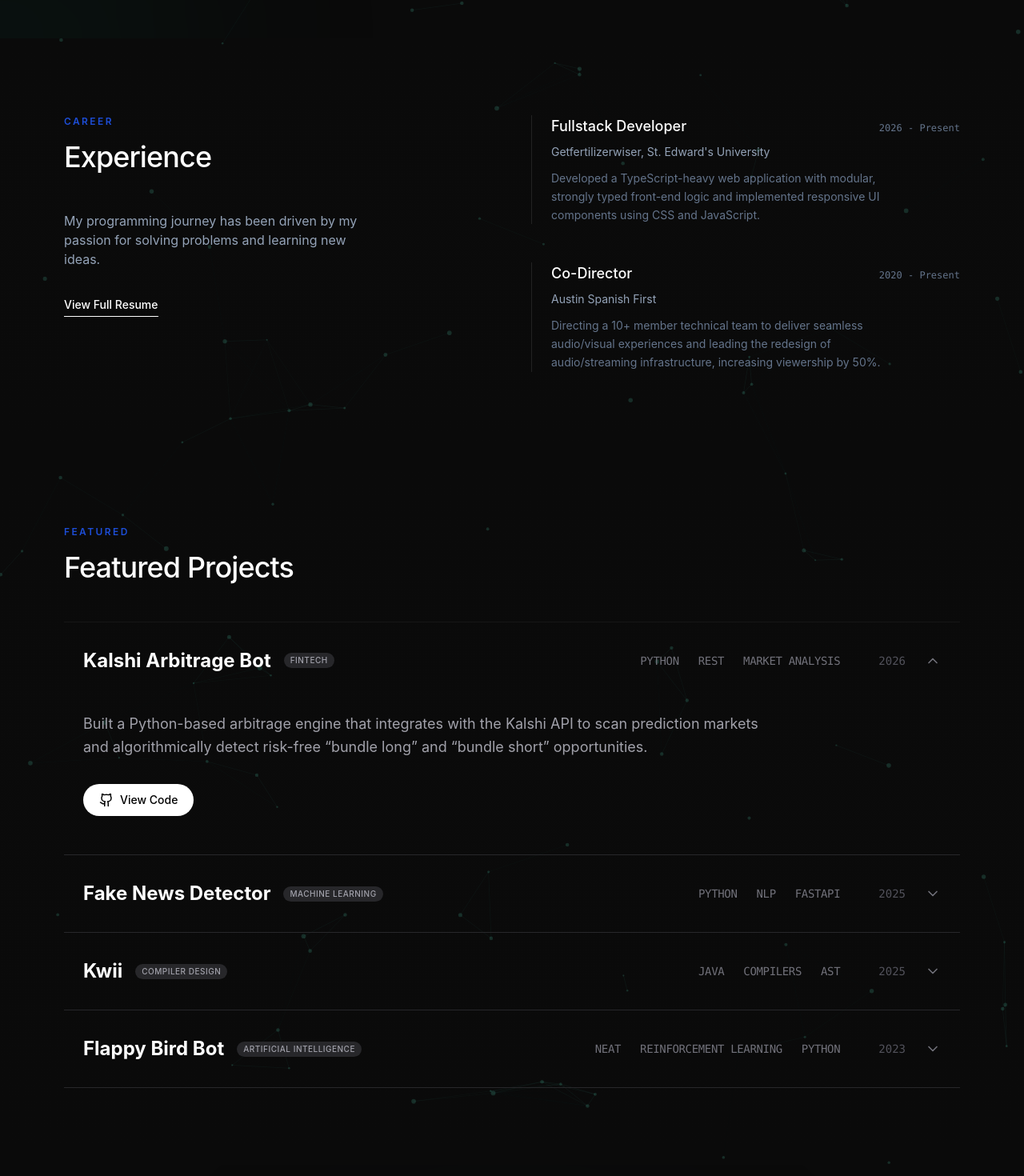
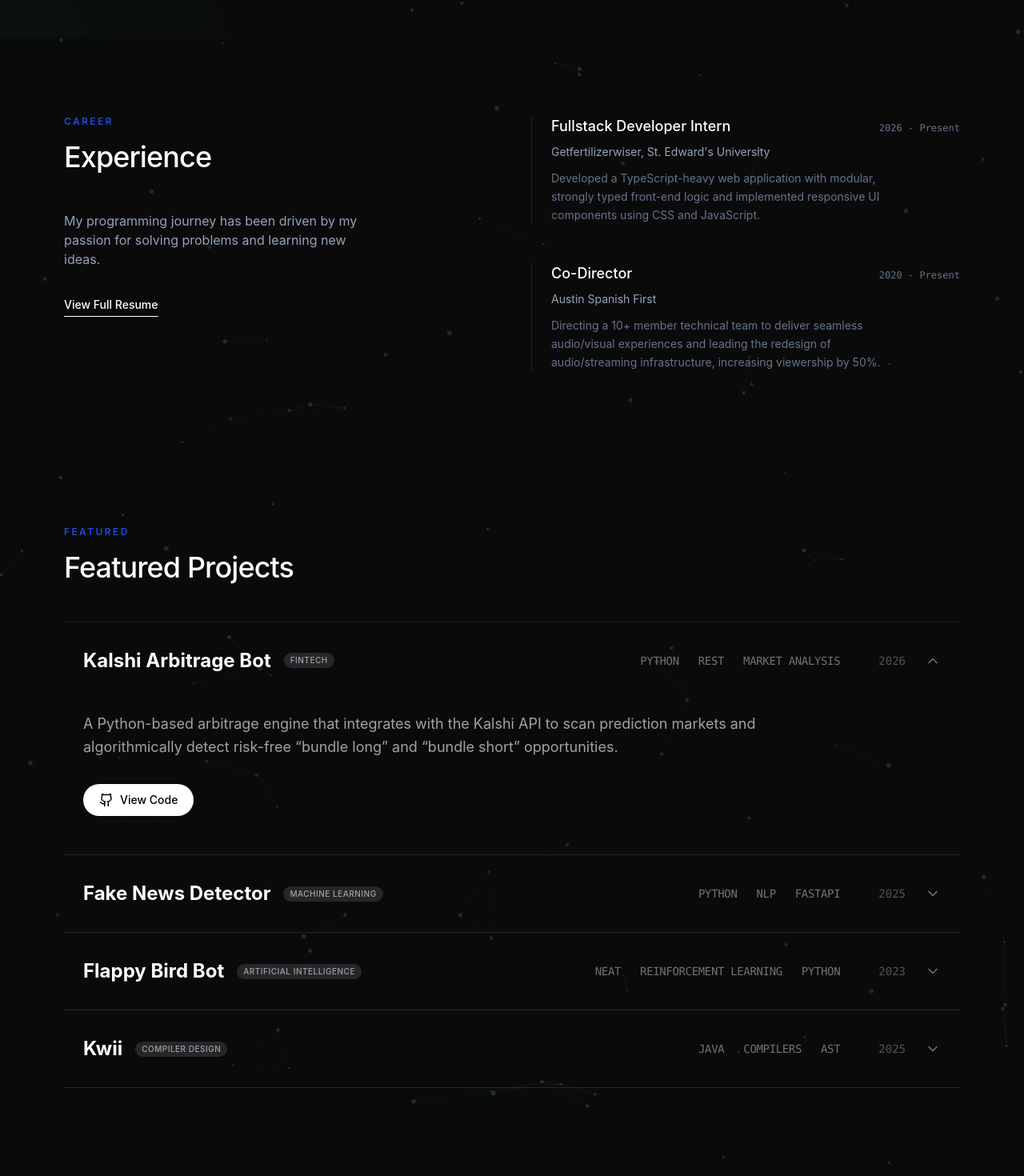
Before and after one commit to daxhielp/daxhielp.github.io, a React (Vite) app: page / in a window 1280 px wide. Shown: the part 752-2222 px from the top of the page at 80% size. Built offline with nearby package versions, Linux system fonts and the light colour scheme.

Commit message:
update experience and projects descriptions

```diff
--- a/src/sections/Experience.jsx
+++ b/src/sections/Experience.jsx
@@ -5,7 +5,7 @@ import resume from '../assets/daxhiel_resume.pdf';
 
 const experiences = [
   {
-    role: "Fullstack Developer",
+    role: "Fullstack Developer Intern",
     company: "Getfertilizerwiser, St. Edward's University",
     period: "2026 - Present",
     description: "Developed a TypeScript-heavy web application with modular, strongly typed front-end logic and implemented responsive UI components using CSS and JavaScript.",
--- a/src/sections/SelectedWorks.jsx
+++ b/src/sections/SelectedWorks.jsx
@@ -8,7 +8,7 @@ const projects = [
     title: "Kalshi Arbitrage Bot",
     type: "FinTech",
     year: "2026",
-    description: "Built a Python-based arbitrage engine that integrates with the Kalshi API to scan prediction markets and algorithmically detect risk-free “bundle long” and “bundle short” opportunities.",
+    description: "A Python-based arbitrage engine that integrates with the Kalshi API to scan prediction markets and algorithmically detect risk-free “bundle long” and “bundle short” opportunities.",
     tech: ["Python", "REST", "Market Analysis", "Algorithms"],
     github: "https://github.com/daxhielp/karbot",
   },
@@ -16,27 +16,27 @@ const projects = [
     title: "Fake News Detector",
     type: "Machine Learning",
     year: "2025",
-    description: "Built an end-to-end fake-news classification pipeline using Jupyter notebooks and exported the trained model as an ONNX artifact for portable inference. Deployed with React and FastAPI.",
+    description: "An ML-powered engine that reads and performs sentiment analysis to identify whether a news article is fake or not.",
     tech: ["Python", "NLP", "FastAPI", "React", "ML"],
     link: "https://fake-or-not-6rcp.vercel.app/",
     github: "https://github.com/daxhielp/fake-or-not",
   },
   {
+    title: "Flappy Bird Bot",
+    type: "Artificial Intelligence",
+    year: "2023",
+    description: "An automated bot that uses evolutionary algorithms and reinforcement learning to learn and play the hit game \"Flappy Bird\"",
+    tech: ["NEAT", "Reinforcement Learning", "Python"],
+    github: null,
+    link: null,
+  },
+  {
     title: "Kwii",
     type: "Compiler Design",
     year: "2025",
-    description: "Designed and implemented an interpreted programming language from scratch with a recursive descent parser, abstract syntax tree evaluator, and runtime environment.",
+    description: "An interpreted programming language built from scratch on top of Java with a recursive descent parser, abstract syntax tree evaluator, and runtime environment.",
     tech: ["Java", "Compilers", "AST", "Data Structures"],
     github: "https://github.com/daxhielp/kwii-main",
-    link: null,
-  },
-  {
-    title: "Flappy Bird Bot",
-    type: "Artificial Intelligence",
-    year: "2023",
-    description: "Implemented an evolutionary algorithm using the NEAT (NeuroEvolution of Augmenting Topologies) framework to train a neural network to play Flappy Bird autonomously.",
-    tech: ["NEAT", "Reinforcement Learning", "Python"],
-    github: null,
     link: null,
   }
 ];
```
Lines whose indentation alone changed are shown as unchanged.
